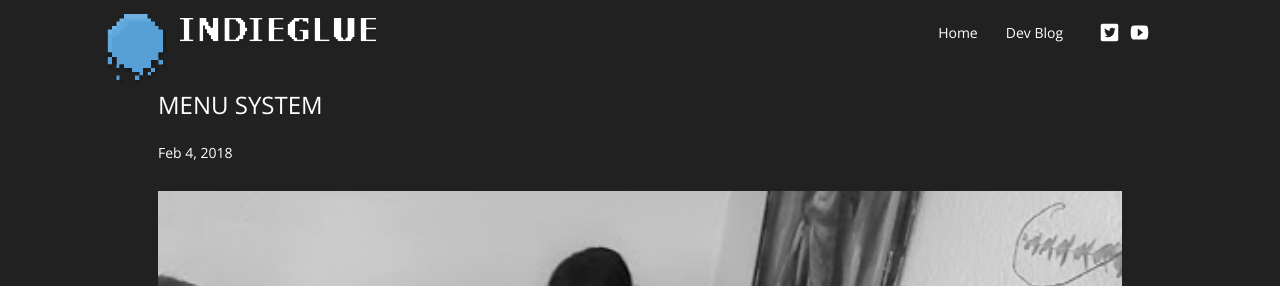
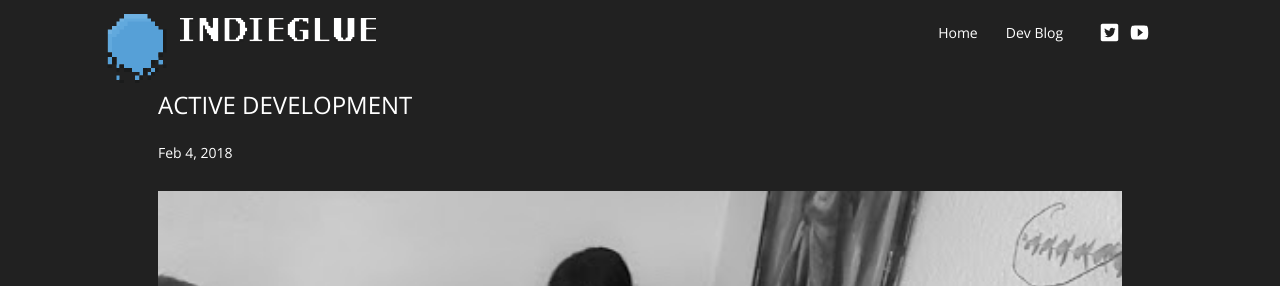
Before and after one commit to IndieGlue/jekyll-gameblog-template, a Jekyll site: the page built from _posts/2018-02-04-developing.markdown, in a window 1280 px wide. Shown: the top 286 px of the page. Built offline with Jekyll 4.4.1, drawn with Linux system fonts in a browser that asks for light colours; nearby versions of some CDN libraries; comment, search, counter and statistics services are not loaded.

Commit message:
Update 2018-02-04-developing.markdown

```diff
--- a/_posts/2018-02-04-developing.markdown
+++ b/_posts/2018-02-04-developing.markdown
@@ -1,6 +1,6 @@
 ---
 layout: post
-title:  "Menu System"
+title:  "Active development"
 date:   2018-02-04
 image: "../assets/posts/dev.jpg"
 categories: jekyll update
```
